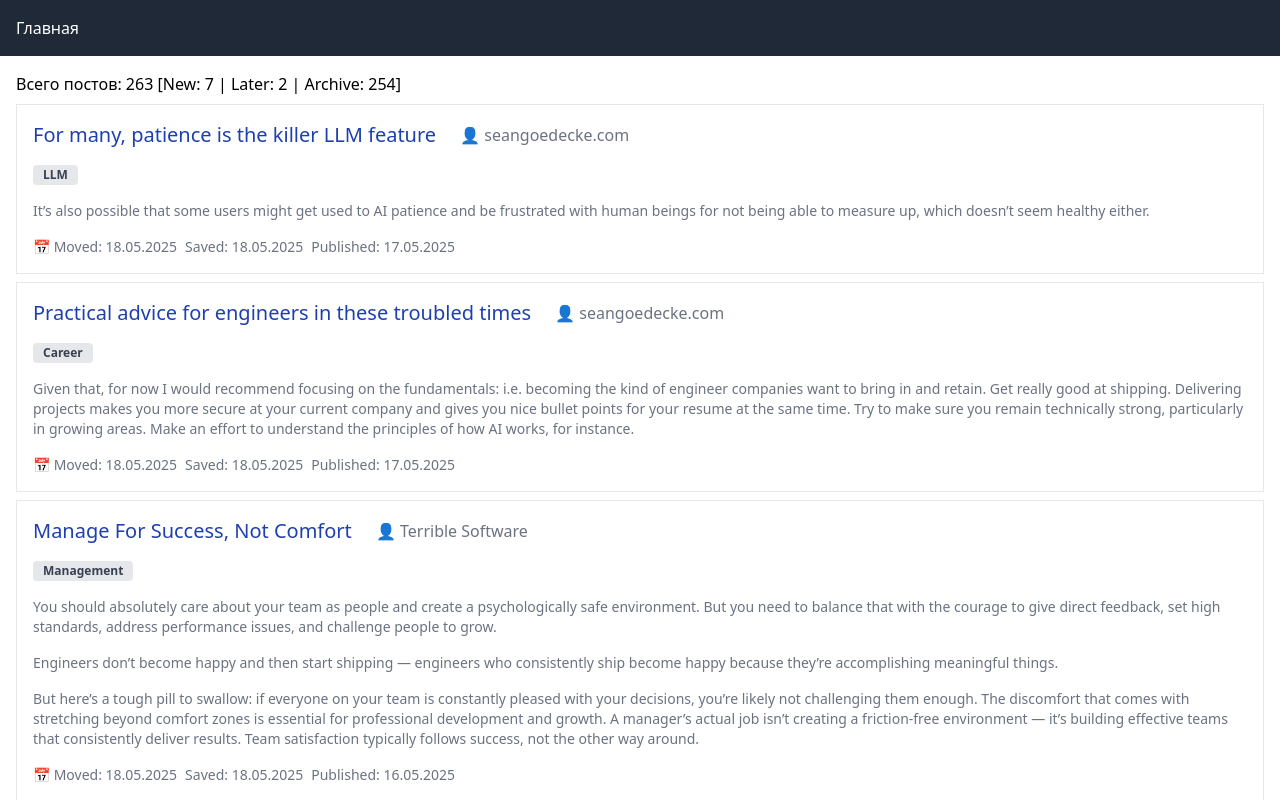
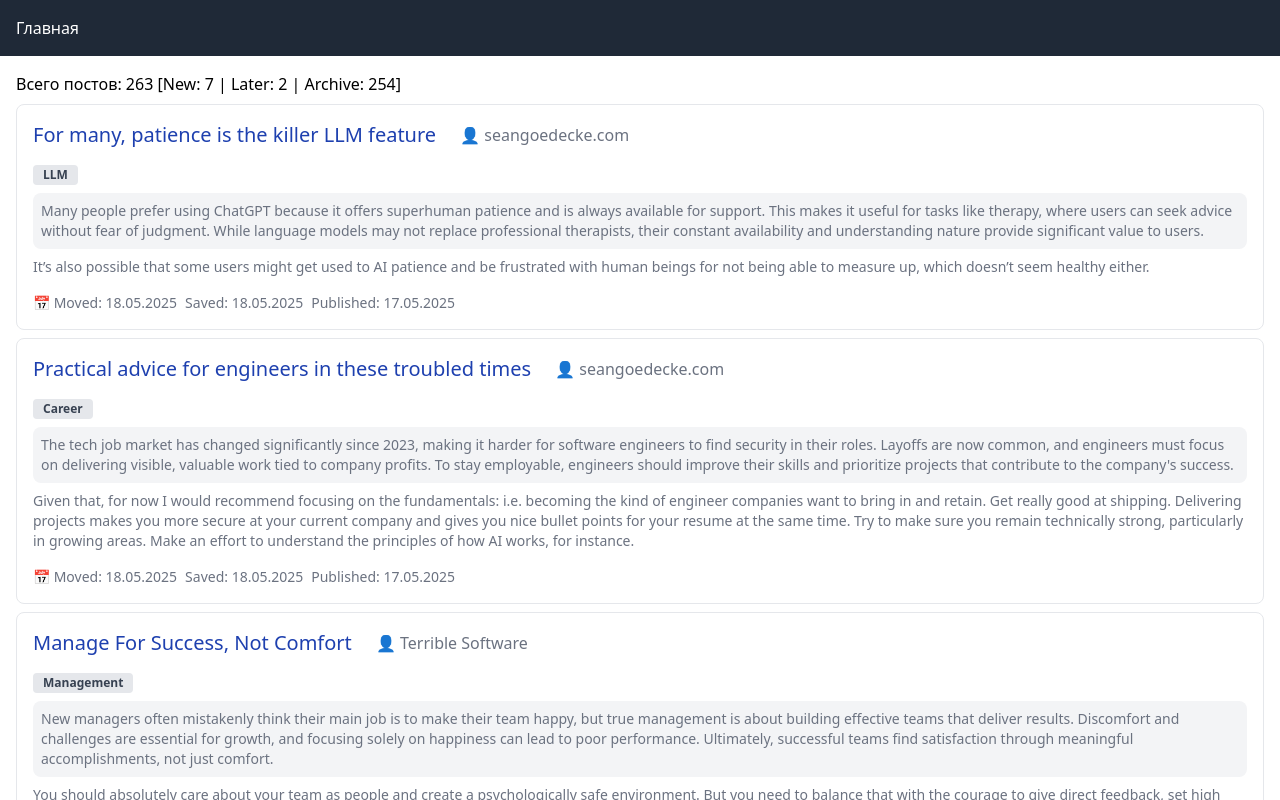
Before and after one commit to hazadus/readwise-links, a Vue app in the folder web/: page / in a window 1280 px wide. Both pictures are taken after a click on the link "Всего постов". Shown: the top 800 px of the page. Built offline with nearby package versions, Linux system fonts and the light colour scheme.

Commit message:
refactor(web): выделить карточку поста в ArticleCard

```diff
--- /dev/null
+++ b/web/src/components/ArticleCard.vue
@@ -0,0 +1,96 @@
+<script setup lang="ts">
+/**
+ * Компонент для отображения карточки документа Readwise (поста с заметками к нему)
+ */
+defineProps({
+  note: {
+    type: Object as () => Note,
+    required: true,
+  },
+});
+
+const formatDate = (date: string) => {
+  const d = new Date(date);
+  return d.toLocaleDateString("ru-RU", {
+    year: "numeric",
+    month: "2-digit",
+    day: "2-digit",
+  });
+};
+</script>
+
+<template>
+  <div class="p-2 my-2 border rounded-lg">
+    <!-- Заголовок и автор -->
+    <div class="flex items-center">
+      <a
+        v-if="note.source_url"
+        :href="note.source_url"
+        class="text-xl mr-4 p-2 text-blue-800 hover:underline"
+        target="_blank"
+        >{{ note.title }}</a
+      >
+      <a
+        v-else
+        :href="note.url"
+        class="text-xl mr-4 p-2 text-blue-800 hover:underline"
+        target="_blank"
+        >{{ note.title }}</a
+      >
+      <span class="text-gray-500">👤 {{ note.author }}</span>
+    </div>
+    <!-- Тэги -->
+    <div class="flex p-2">
+      <div
+        v-for="tag in note.tags"
+        :key="`tag-id-${tag?.name}-${tag?.created}`"
+        class="bg-gray-200 text-gray-700 text-xs font-semibold mr-2 px-2.5 py-0.5 rounded"
+      >
+        {{ tag?.name }}
+      </div>
+    </div>
+    <!-- Заметка к посту -->
+    <p
+      v-if="note.notes"
+      class="p-2 mx-2 mb-1 bg-green-100 text-gray-700 text-sm rounded-lg"
+    >
+      📝 {{ note.notes }}
+    </p>
+    <!-- Summary -->
+    <div
+      v-if="note.summary"
+      class="p-2 mx-2 text-gray-500 text-sm rounded-lg bg-gray-100"
+    >
+      {{ note.summary }}
+    </div>
+    <!-- Highlights с заметками к ним -->
+    <div>
+      <p
+        v-if="note.highlights"
+        v-for="hl in note.highlights"
+        :key="`hl-id-${hl.id}`"
+        class="text-sm text-gray-500 p-2"
+      >
+        {{ hl.content }}
+        <span
+          v-if="hl.notes_attached"
+          v-for="hlNote in hl.notes_attached"
+          :key="`hlNote-id-${hlNote.id}`"
+          class="text-xs text-gray-400 italic bg-green-100 rounded"
+          >📝 {{ hlNote.content }}</span
+        >
+      </p>
+    </div>
+    <!-- Даты -->
+    <div class="text-sm text-gray-500 flex p-2">
+      <p class="mr-2">📅 Moved: {{ formatDate(note.last_moved_at) }}</p>
+      <p class="mr-2">Saved: {{ formatDate(note.saved_at) }}</p>
+      <p
+        v-if="note.published_date"
+        class="mr-2"
+      >
+        Published: {{ formatDate(note.published_date) }}
+      </p>
+    </div>
+  </div>
+</template>
--- a/web/src/views/Home.vue
+++ b/web/src/views/Home.vue
@@ -1,6 +1,7 @@
 <script setup lang="ts">
 import { computed, ref } from "vue";
 import noteData from "../assets/articles.json";
+import ArticleCard from "../components/ArticleCard.vue";
 
 const data: Note[] = noteData;
 
@@ -20,15 +21,6 @@ const filteredNotes = computed(() => {
   }
   return data;
 });
-
-const formatDate = (date: string) => {
-  const d = new Date(date);
-  return d.toLocaleDateString("ru-RU", {
-    year: "numeric",
-    month: "2-digit",
-    day: "2-digit",
-  });
-};
 </script>
 
 <template>
@@ -54,76 +46,11 @@ const formatDate = (date: string) => {
     >: {{ archivedNotes.length }}]
   </div>
 
-  <div
+  <ArticleCard
     v-for="note in filteredNotes"
+    :note="note"
     :key="`note-id-${note.id}`"
-    class="p-2 my-2 border"
-  >
-    <!-- Заголовок и автор -->
-    <div class="flex items-center">
-      <a
-        v-if="note.source_url"
-        :href="note.source_url"
-        class="text-xl mr-4 p-2 text-blue-800 hover:underline"
-        target="_blank"
-        >{{ note.title }}</a
-      >
-      <a
-        v-else
-        :href="note.url"
-        class="text-xl mr-4 p-2 text-blue-800 hover:underline"
-        target="_blank"
-        >{{ note.title }}</a
-      >
-      <span class="text-gray-500">👤 {{ note.author }}</span>
-    </div>
-    <!-- Тэги -->
-    <div class="flex p-2">
-      <div
-        v-for="tag in note.tags"
-        :key="`tag-id-${tag?.name}-${tag?.created}`"
-        class="bg-gray-200 text-gray-700 text-xs font-semibold mr-2 px-2.5 py-0.5 rounded"
-      >
-        {{ tag?.name }}
-      </div>
-    </div>
-    <!-- Заметка к посту -->
-    <p
-      v-if="note.notes"
-      class="p-2"
-    >
-      📝 {{ note.notes }}
-    </p>
-    <!-- Highlights с заметками к ним -->
-    <div>
-      <p
-        v-if="note.highlights"
-        v-for="hl in note.highlights"
-        :key="`hl-id-${hl.id}`"
-        class="text-sm text-gray-500 p-2"
-      >
-        {{ hl.content }}
-        <span
-          v-if="hl.notes_attached"
-          v-for="hlNote in hl.notes_attached"
-          :key="`hlNote-id-${hlNote.id}`"
-          class="text-xs text-gray-400 italic bg-green-100 rounded"
-          >📝 {{ hlNote.content }}</span
-        >
-      </p>
-    </div>
-    <!-- Даты -->
-    <div class="text-sm text-gray-500 flex p-2">
-      <p class="mr-2">📅 Moved: {{ formatDate(note.last_moved_at) }}</p>
-      <p class="mr-2">Saved: {{ formatDate(note.saved_at) }}</p>
-      <p
-        v-if="note.published_date"
-        class="mr-2"
-      >
-        Published: {{ formatDate(note.published_date) }}
-      </p>
-    </div>
-  </div>
+  />
 </template>
 
 <style scoped></style>
```
